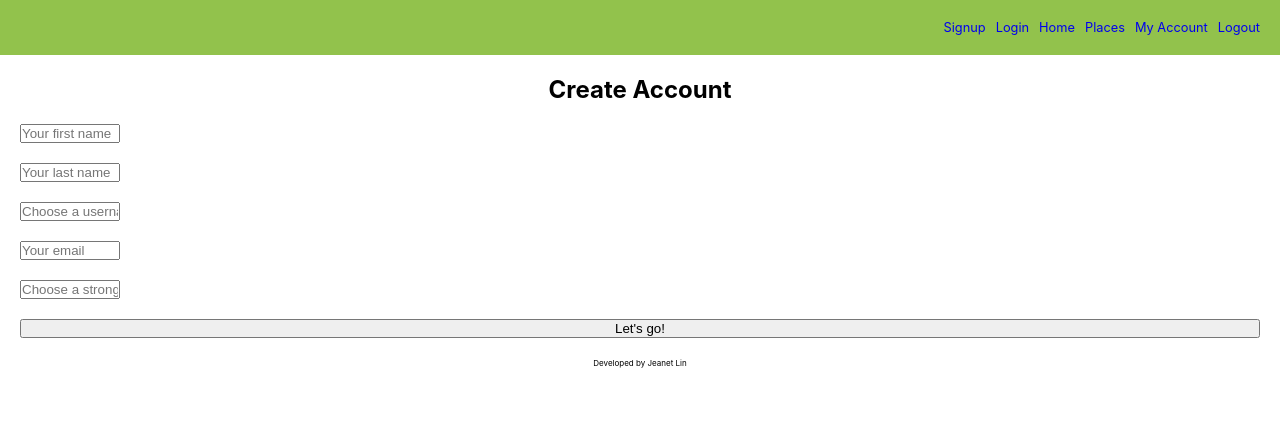
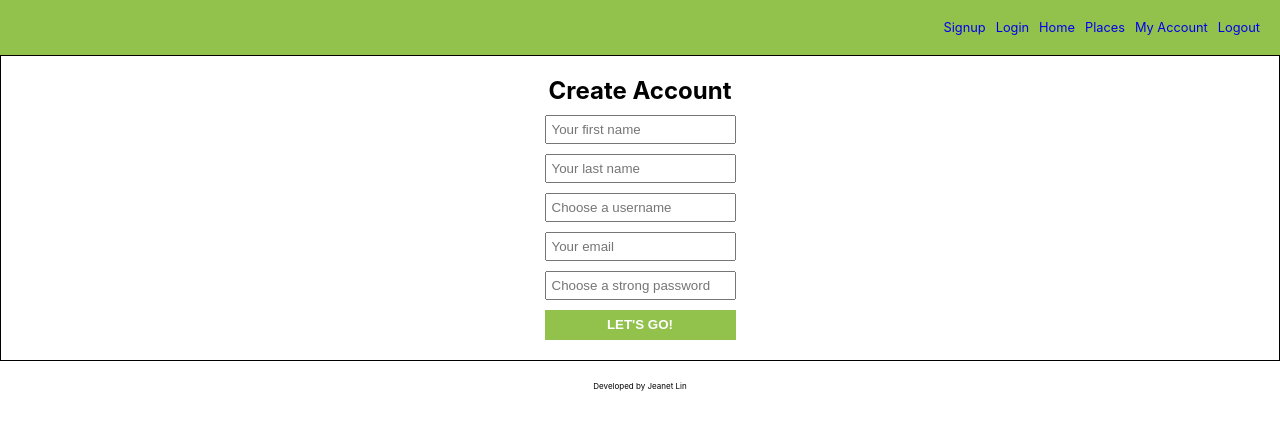
Before and after one commit to mzchloe/happybelly-frontend, a React (Create React App) app: page /signup in a window 1280 px wide. Shown: the top 430 px of the page. Built offline with nearby package versions, Linux system fonts and the light colour scheme.

Commit message:
signup css edit

```diff
--- a/src/components/Signup/Signup.module.css
+++ b/src/components/Signup/Signup.module.css
@@ -1,8 +1,13 @@
-    .signup {
+    .formContainer {
+        border: 1px solid black;
+        display: flex;
+        justify-content: center;
+    }
+    .signupForm {
         display: flex;
         flex-direction: column;
         margin: 20px;
-        gap: 20px;
+        gap: 10px;
     }
 
     input {
@@ -10,14 +15,15 @@
         flex-direction: column;
         justify-content: center;
         align-items: center;
-        width: 100px;
+        padding: 5px;
     }
 
     .signupBtn {
         background-color: #92C24C;
         border: none;
-        border-radius: 0.8em;
         height: 30px;
         color: white;
         font-weight:bold;
+        padding: 0.5em;
+        text-transform: uppercase;
     }
--- a/src/components/Signup/index.js
+++ b/src/components/Signup/index.js
@@ -2,7 +2,8 @@
 
 export function Signup() {
     return (
-        <form className={styles.signup}>
+        <div className={styles.formContainer}>
+        <form className={styles.signupForm}>
         <h2>Create Account</h2>
             <input
             id="firstName" placeholder="Your first name"/>
@@ -14,7 +15,8 @@
             id="email" placeholder="Your email"/>
              <input
             id="password" placeholder="Choose a strong password"/>
-            <button className="signupBtn">Let's go!</button>
+            <button className={styles.signupBtn}>Let's go!</button>
         </form>
+        </div>
     )
 }
```
